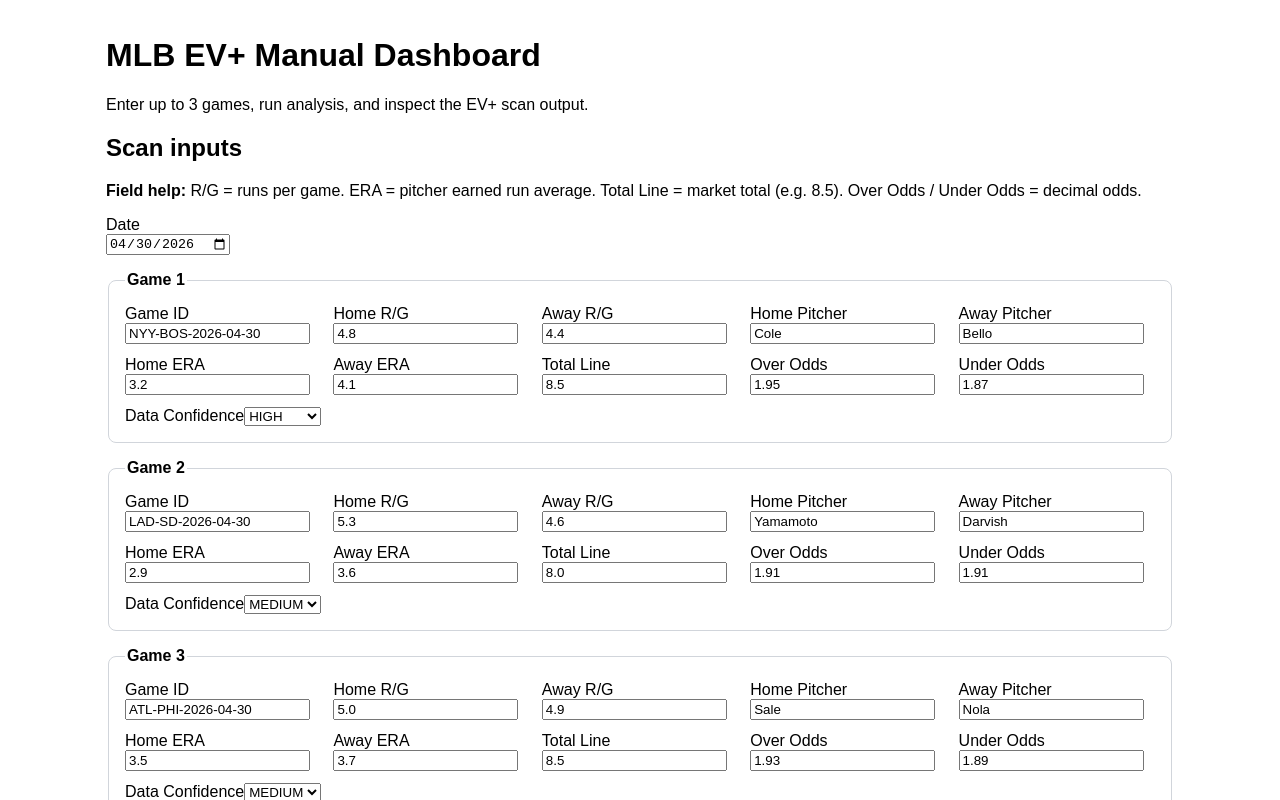
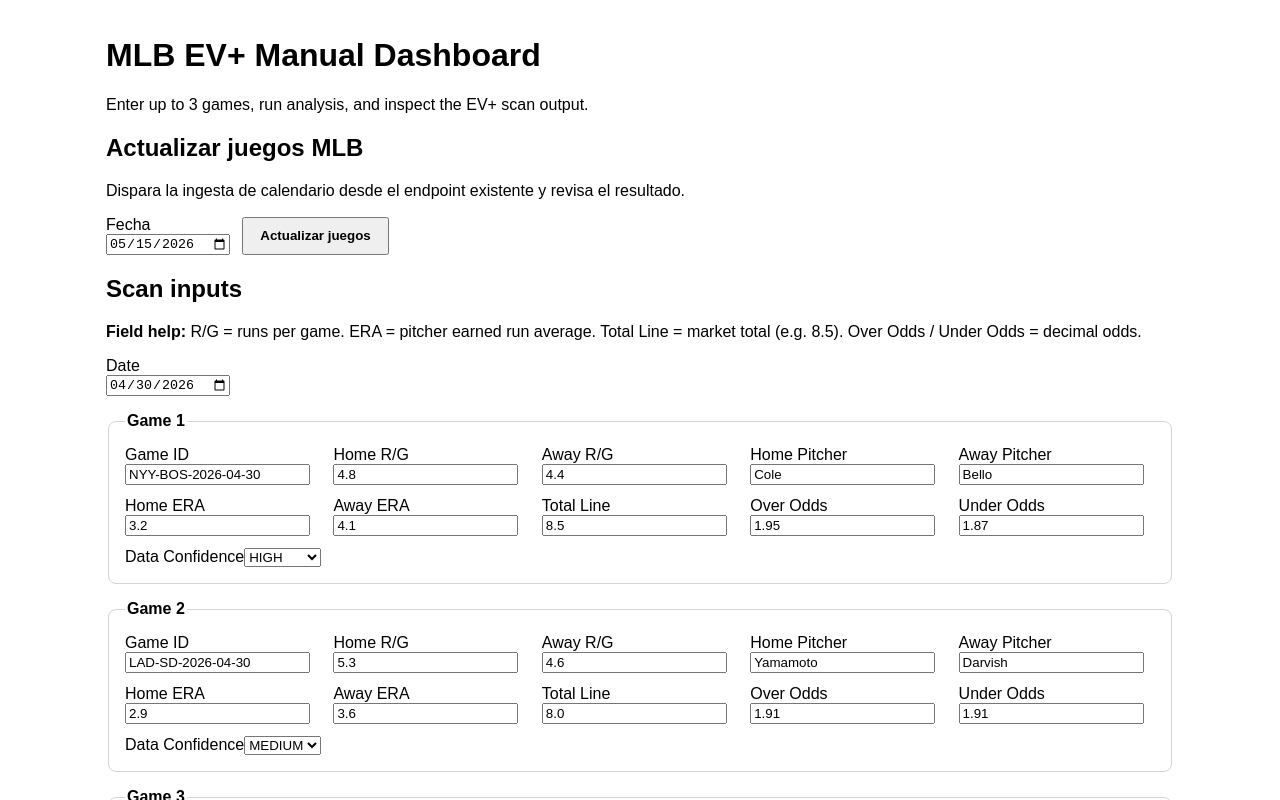
Before and after one commit to AMordelle/mlb-ev, a Next.js app: page /dashboard in a window 1280 px wide. Shown: the top 800 px of the page. Built offline with nearby package versions, Linux system fonts and the light colour scheme.

Commit message:
feat(dashboard): add MLB games refresh action section

```diff
--- a/src/app/dashboard/page.tsx
+++ b/src/app/dashboard/page.tsx
@@ -5,8 +5,9 @@ import { useMemo, useState } from "react";
 import { OpportunityTable } from "@/components/picks/OpportunityTable";
 import { PickCard } from "@/components/picks/PickCard";
 import { RiskPanel } from "@/components/picks/RiskPanel";
-import type { Confidence, DailyScanResult, GameAnalysisInput } from "@/features/mlb/application/dto/types";
+import type { Confidence, DailyScanResult, GameAnalysisInput, GameRecord } from "@/features/mlb/application/dto/types";
 import { analyzeTodayGames } from "@/features/mlb/application/use-cases/analyzeTodayGames";
+import { todayISO } from "@/lib/utils/dates";
 
 type GameInputFormRow = {
   gameId: string;
@@ -20,6 +21,18 @@ type GameInputFormRow = {
   overOdds: string;
   underOdds: string;
   dataConfidence: Confidence;
+};
+
+type RefreshGamesSuccess = {
+  ok: true;
+  date: string;
+  count: number;
+  games: GameRecord[];
+};
+
+type RefreshGamesError = {
+  ok: false;
+  error: string;
 };
 
 const defaultRows: GameInputFormRow[] = [
@@ -74,6 +87,11 @@ export default function DashboardPage() {
   const [rows, setRows] = useState<GameInputFormRow[]>(defaultRows);
   const [result, setResult] = useState<DailyScanResult | null>(null);
 
+  const [refreshDate, setRefreshDate] = useState(todayISO());
+  const [refreshLoading, setRefreshLoading] = useState(false);
+  const [refreshError, setRefreshError] = useState<string | null>(null);
+  const [refreshResult, setRefreshResult] = useState<RefreshGamesSuccess | null>(null);
+
   const rowIndexes = useMemo(() => [0, 1, 2], []);
 
   function updateRow(index: number, patch: Partial<GameInputFormRow>) {
@@ -96,6 +114,34 @@ export default function DashboardPage() {
     }));
   }
 
+  async function handleRefreshGames() {
+    setRefreshLoading(true);
+    setRefreshError(null);
+    setRefreshResult(null);
+
+    try {
+      const response = await fetch("/api/mlb/refresh-games", {
+        method: "POST",
+        headers: {
+          "Content-Type": "application/json",
+        },
+        body: JSON.stringify({ date: refreshDate.trim() }),
+      });
+
+      const body: RefreshGamesSuccess | RefreshGamesError = await response.json();
+      if (!response.ok || !body.ok) {
+        throw new Error(body.ok ? "Failed to refresh MLB games." : body.error);
+      }
+
+      setRefreshResult(body);
+    } catch (error) {
+      const message = error instanceof Error ? error.message : "Unknown error.";
+      setRefreshError(message);
+    } finally {
+      setRefreshLoading(false);
+    }
+  }
+
   function handleAnalyze() {
     const gameInputs = buildInputRows();
     const analysis = analyzeTodayGames({ date: date.trim(), gameInputs });
@@ -106,6 +152,80 @@ export default function DashboardPage() {
     <main className="dashboard-page" style={{ maxWidth: 1100, margin: "0 auto", padding: "1rem" }}>
       <h1>MLB EV+ Manual Dashboard</h1>
       <p>Enter up to 3 games, run analysis, and inspect the EV+ scan output.</p>
+
+      <section className="refresh-games" style={{ marginTop: "1rem" }}>
+        <h2>Actualizar juegos MLB</h2>
+        <p>Dispara la ingesta de calendario desde el endpoint existente y revisa el resultado.</p>
+
+        <div style={{ display: "flex", alignItems: "flex-end", gap: "0.75rem", flexWrap: "wrap" }}>
+          <label htmlFor="refresh-date">
+            Fecha
+            <br />
+            <input
+              id="refresh-date"
+              type="date"
+              value={refreshDate}
+              onChange={(event) => setRefreshDate(event.target.value)}
+            />
+          </label>
+
+          <button
+            type="button"
+            onClick={handleRefreshGames}
+            disabled={refreshLoading}
+            style={{ padding: "0.6rem 1rem", fontWeight: 600 }}
+          >
+            {refreshLoading ? "Actualizando..." : "Actualizar juegos"}
+          </button>
+        </div>
+
+        {refreshError ? (
+          <p role="alert" style={{ marginTop: "0.75rem", color: "#b91c1c" }}>
+            {refreshError}
+          </p>
+        ) : null}
+
+        {refreshResult ? (
+          <div style={{ marginTop: "1rem" }}>
+            <h3>Resultado</h3>
+            <ul>
+              <li>
+                <strong>Date:</strong> {refreshResult.date}
+              </li>
+              <li>
+                <strong>Count:</strong> {refreshResult.count}
+              </li>
+            </ul>
+
+            <div style={{ overflowX: "auto" }}>
+              <table style={{ width: "100%", borderCollapse: "collapse" }}>
+                <thead>
+                  <tr>
+                    <th style={{ textAlign: "left", borderBottom: "1px solid #d1d5db", padding: "0.5rem" }}>gamePk</th>
+                    <th style={{ textAlign: "left", borderBottom: "1px solid #d1d5db", padding: "0.5rem" }}>awayTeam</th>
+                    <th style={{ textAlign: "left", borderBottom: "1px solid #d1d5db", padding: "0.5rem" }}>homeTeam</th>
+                    <th style={{ textAlign: "left", borderBottom: "1px solid #d1d5db", padding: "0.5rem" }}>venue</th>
+                    <th style={{ textAlign: "left", borderBottom: "1px solid #d1d5db", padding: "0.5rem" }}>status</th>
+                    <th style={{ textAlign: "left", borderBottom: "1px solid #d1d5db", padding: "0.5rem" }}>officialDatetime</th>
+                  </tr>
+                </thead>
+                <tbody>
+                  {refreshResult.games.map((game) => (
+                    <tr key={game.id}>
+                      <td style={{ borderBottom: "1px solid #e5e7eb", padding: "0.5rem" }}>{game.gamePk}</td>
+                      <td style={{ borderBottom: "1px solid #e5e7eb", padding: "0.5rem" }}>{game.awayTeam}</td>
+                      <td style={{ borderBottom: "1px solid #e5e7eb", padding: "0.5rem" }}>{game.homeTeam}</td>
+                      <td style={{ borderBottom: "1px solid #e5e7eb", padding: "0.5rem" }}>{game.venue ?? "-"}</td>
+                      <td style={{ borderBottom: "1px solid #e5e7eb", padding: "0.5rem" }}>{game.status}</td>
+                      <td style={{ borderBottom: "1px solid #e5e7eb", padding: "0.5rem" }}>{game.officialDatetime ?? "-"}</td>
+                    </tr>
+                  ))}
+                </tbody>
+              </table>
+            </div>
+          </div>
+        ) : null}
+      </section>
 
       <section className="scan-inputs" style={{ marginTop: "1rem" }}>
         <h2>Scan inputs</h2>
```
